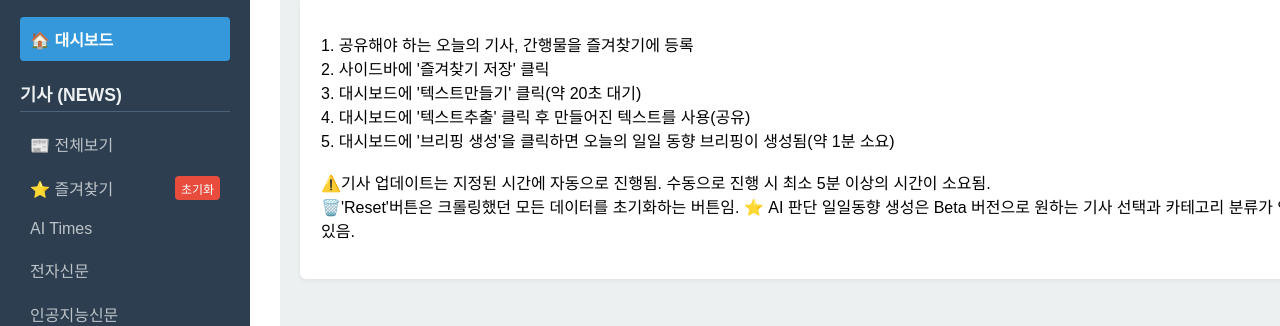
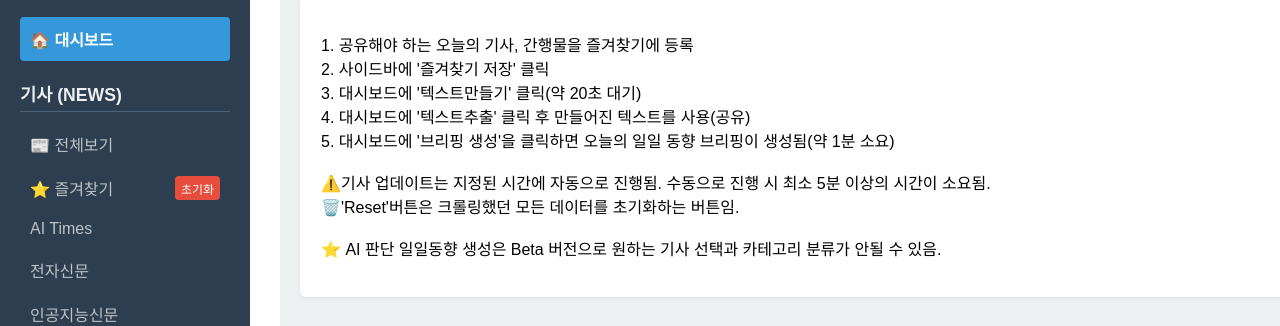
Before and after one commit to jhjhc1483/AI_Trend_Analysis_vercel, a plain HTML site: page index.html in a window 1280 px wide. Shown: the part 277-603 px from the top of the page. Drawn offline with Linux system fonts and the light colour scheme.

Commit message:
Update index.html

```diff
--- a/index.html
+++ b/index.html
@@ -123,8 +123,7 @@
                         4. 대시보드에 '텍스트추출' 클릭 후 만들어진 텍스트를 사용(공유)<br>
                         5. 대시보드에 '브리핑 생성'을 클릭하면 오늘의 일일 동향 브리핑이 생성됨(약 1분 소요)<br><br>
                         ⚠️기사 업데이트는 지정된 시간에 자동으로 진행됨. 수동으로 진행 시 최소 5분 이상의 시간이 소요됨.<br>
-                        🗑️'Reset'버튼은 크롤링했던 모든 데이터를 초기화하는 버튼임.
-
+                        🗑️'Reset'버튼은 크롤링했던 모든 데이터를 초기화하는 버튼임.<br><br>
                         ⭐ AI 판단 일일동향 생성은 Beta 버전으로 원하는 기사 선택과 카테고리 분류가 안될 수 있음.
                         </ul>
 
```
